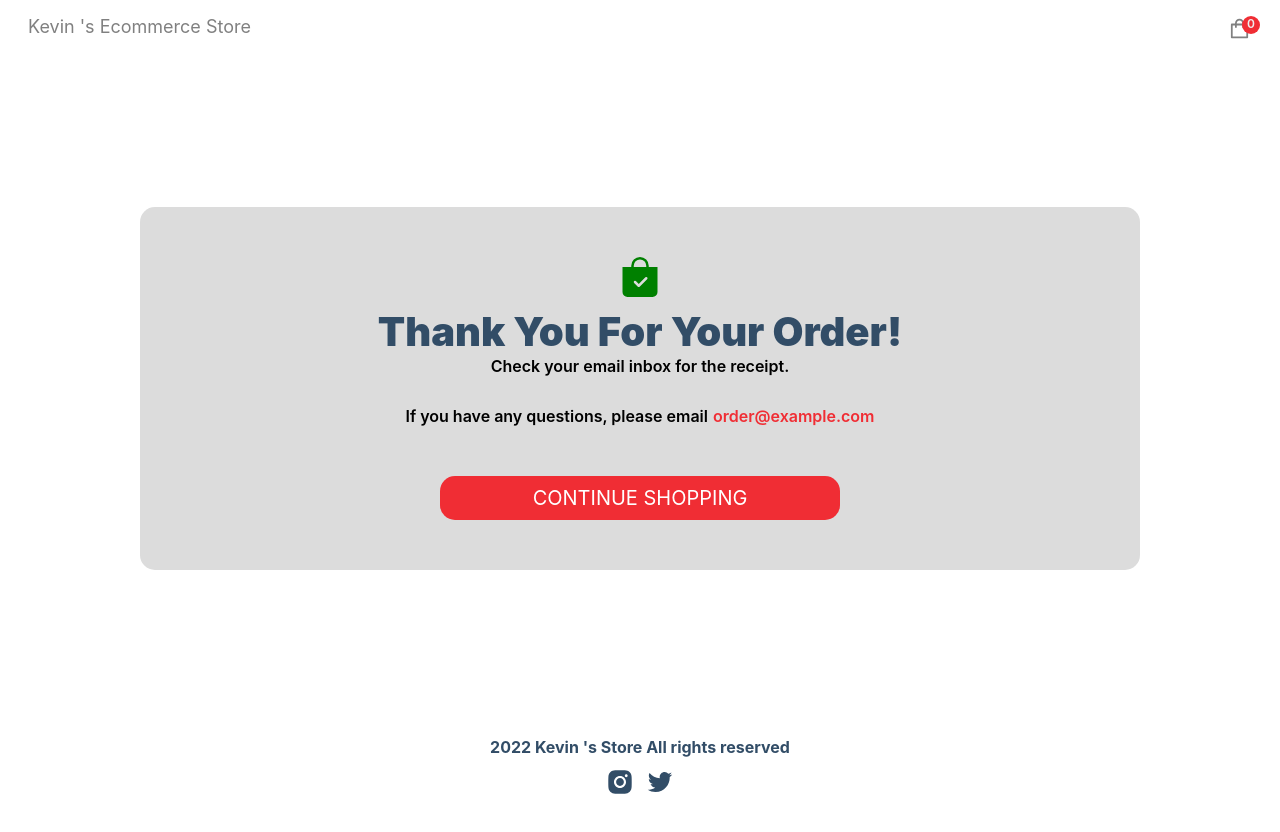
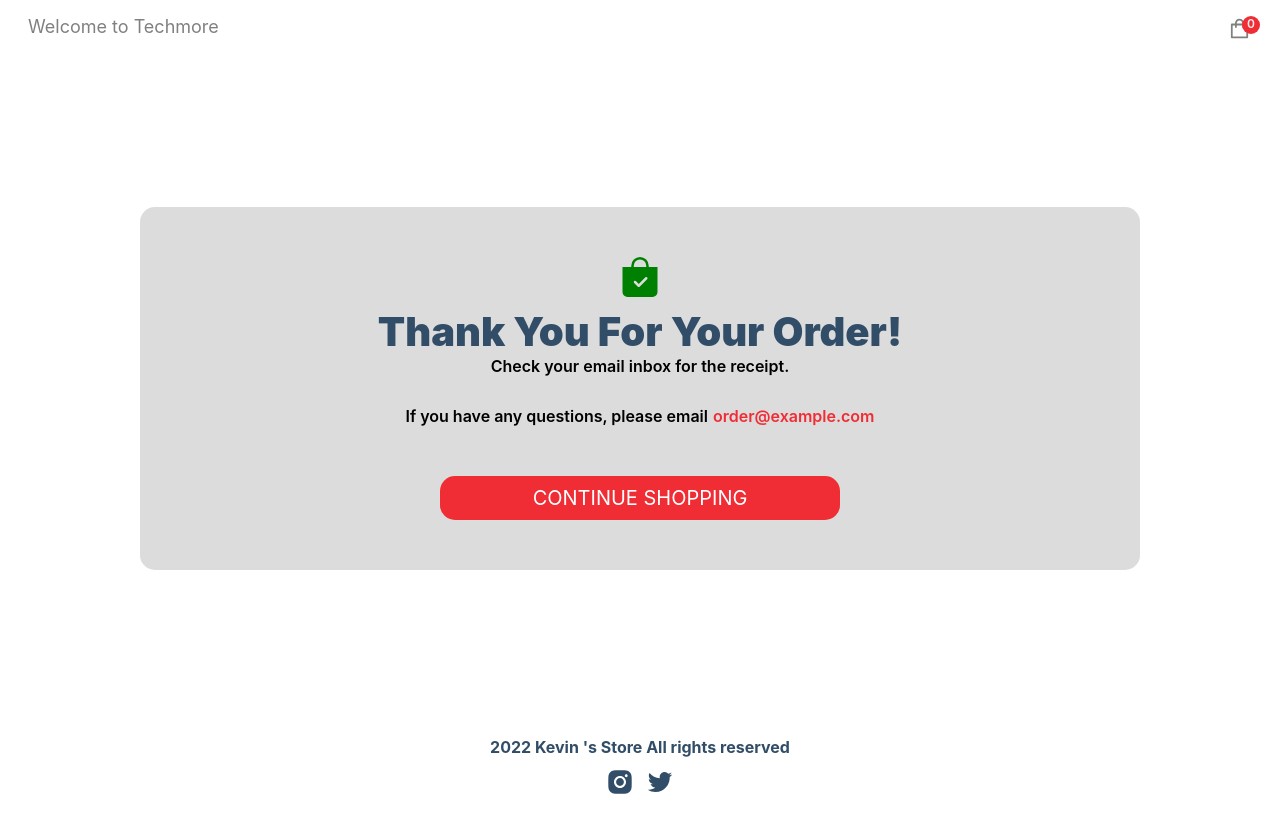
Before and after one commit to KaixiangGU/Ecommerce-App, a Next.js app: page /success in a window 1280 px wide. Shown: the top 832 px of the page. Built offline with nearby package versions, Linux system fonts and the light colour scheme; no server answers.

Commit message:
edit title

```diff
--- a/components/Layout.jsx
+++ b/components/Layout.jsx
@@ -8,7 +8,7 @@ function Layout({ children }) {
   return (
     <div className="layout">
       <Head>
-        <title>Kevin &apos;s ecommerce store</title>
+        <title>Techmore</title>
       </Head>
       <header>
         <Navbar />
--- a/components/Navbar.jsx
+++ b/components/Navbar.jsx
@@ -35,7 +35,7 @@ function Navbar() {
   return (
     <div className="navbar-container">
       <p className="logo">
-        <Link href="/">Kevin &apos;s Ecommerce Store</Link>
+        <Link href="/">Welcome to Techmore</Link>
       </p>
 
       <button type="button" className="cart-icon" onClick={() => setShowCart(true)}>
```
